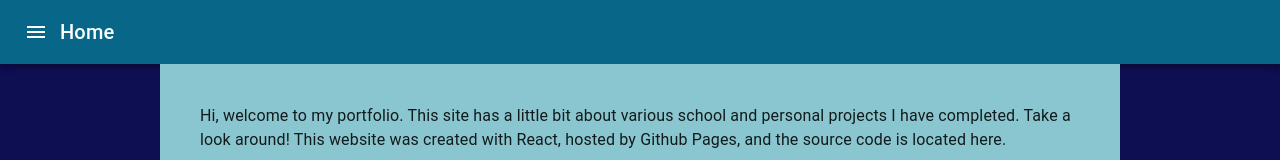
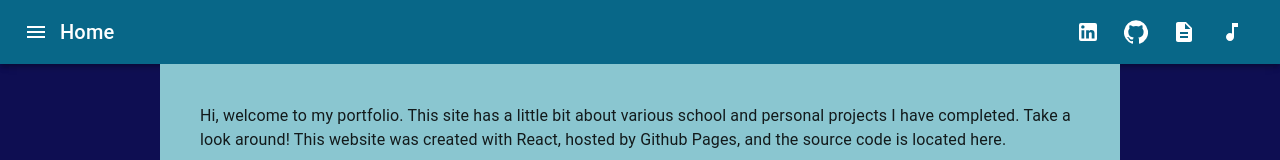
Before and after one commit to gradythomas/projects, a React (Create React App) app: page / in a window 1280 px wide. Shown: the top 160 px of the page. Built offline with nearby package versions, Linux system fonts and the light colour scheme.

Commit message:
added icons to toolbar for links

```diff
--- a/src/components/Window.js
+++ b/src/components/Window.js
@@ -1,9 +1,13 @@
 import React, { useEffect, useState } from 'react'
 import {
-  Typography, Button, Paper, AppBar, Toolbar, IconButton, Menu, MenuItem, Container
+  Typography, Button, Paper, AppBar, Toolbar, IconButton, Menu, MenuItem, Container, Tooltip
 } from '@material-ui/core'
 import MenuIcon from '@material-ui/icons/Menu'
-import { makeStyles } from '@material-ui/core/styles';
+import DescriptionIcon from '@material-ui/icons/Description'
+import GitHubIcon from '@material-ui/icons/GitHub'
+import MusicNoteIcon from '@material-ui/icons/MusicNote'
+import LinkedInIcon from '@material-ui/icons/LinkedIn'
+import { makeStyles } from '@material-ui/core/styles'
 import Home from './HomePage'
 import Sampler from './SamplerPage'
 import Nugs from './NugsPage'
@@ -11,15 +15,13 @@ import Motor from './MotorPage'
 import Music from './MusicPage'
 
 const useStyles = makeStyles((theme) => ({
-  root: {
-    background: 'linear-gradient(45deg, #FE6B8B 30%, #FF8E53 90%)',
-    border: 0,
-    borderRadius: 3,
-    boxShadow: '0 3px 5px 2px rgba(255, 105, 135, .3)',
-    color: 'white',
-    padding: '0 30px',
-    height: '100%',
+  title: {
     flexGrow: 1
+  },
+  container: {
+    padding: 40,
+    backgroundColor:'#8AC6D0',
+    height: '120vh'
   }
 }));
 
@@ -40,6 +42,22 @@ export default function WindowFrame() {
       setMenuAnchor(event.currentTarget)
     }
 
+    const openLinkedIn = (event) => {
+      window.open("https://www.linkedin.com/in/grady-thomas-7530a71a2", "_blank")
+    }
+
+    const openGitHub = (event) => {
+      window.open("https://github.com/gradythomas", "_blank") // change this to MIT github?
+    }
+
+    const openResume = (event) => {
+      window.open("/projects/ResumePDF.pdf", "_blank")
+    }
+
+    const openSpotify = (event) => {
+      window.open("https://open.spotify.com/artist/6TkfOksTZM6tfOU8knP0gd?si=caVUG_9wR0utpYd2MEan6A", "_blank")
+    }
+
     const pages = {
       0: 'Home',
       1: '6.08 Sampler Project',
@@ -55,7 +73,7 @@ export default function WindowFrame() {
             <IconButton edge="start" color="inherit" onClick={handleMenuClick}>
               <MenuIcon />
             </IconButton>
-            <Typography variant="h6">
+            <Typography variant="h6" className={styles.title}>
               {pages[currPage]}
             </Typography>
             <Menu anchorEl={menuAnchor} open={menuOpen} onClose={() => setMenuOpen(false)}>
@@ -63,9 +81,33 @@ export default function WindowFrame() {
                 <MenuItem value={page} onClick={handlePageChange}>{pages[page]}</MenuItem>
               ))}
             </Menu>
+            {/*LinkedIn Button, directs to my LinkedIn profile*/}
+            <Tooltip title={'LinkedIn'} color="inherit">
+              <IconButton onClick={openLinkedIn}>
+                <LinkedInIcon />
+              </IconButton>
+            </Tooltip>
+            {/*GitHub Button, directs to my GitHub Repos*/}
+            <Tooltip title={'GitHub'} color="inherit">
+              <IconButton onClick={openGitHub}>
+                <GitHubIcon />
+              </IconButton>
+            </Tooltip>
+            {/*Resume Button, downloads my resume*/}
+            <Tooltip title={'Resume'} color="inherit">
+              <IconButton onClick={openResume}>
+                <DescriptionIcon />
+              </IconButton>
+            </Tooltip>
+            {/*Spotify Button, directs to my Spotify artist page*/}
+            <Tooltip title={'Spotify'} color="inherit">
+              <IconButton onClick={openSpotify}>
+                <MusicNoteIcon />
+              </IconButton>
+            </Tooltip>
           </Toolbar>
         </AppBar>
-        <Container style={{ padding: 40, backgroundColor:'#8AC6D0', height: '120vh' }} maxWidth='md'>
+        <Container className={styles.container} maxWidth='md'>
           {currPage == 0 && <Home /> }
           {currPage == 1 && <Sampler /> }
           {currPage == 2 && <Nugs /> }
```
Also changed, not shown: 1 other file (tests, documents, lock files or other folders).
